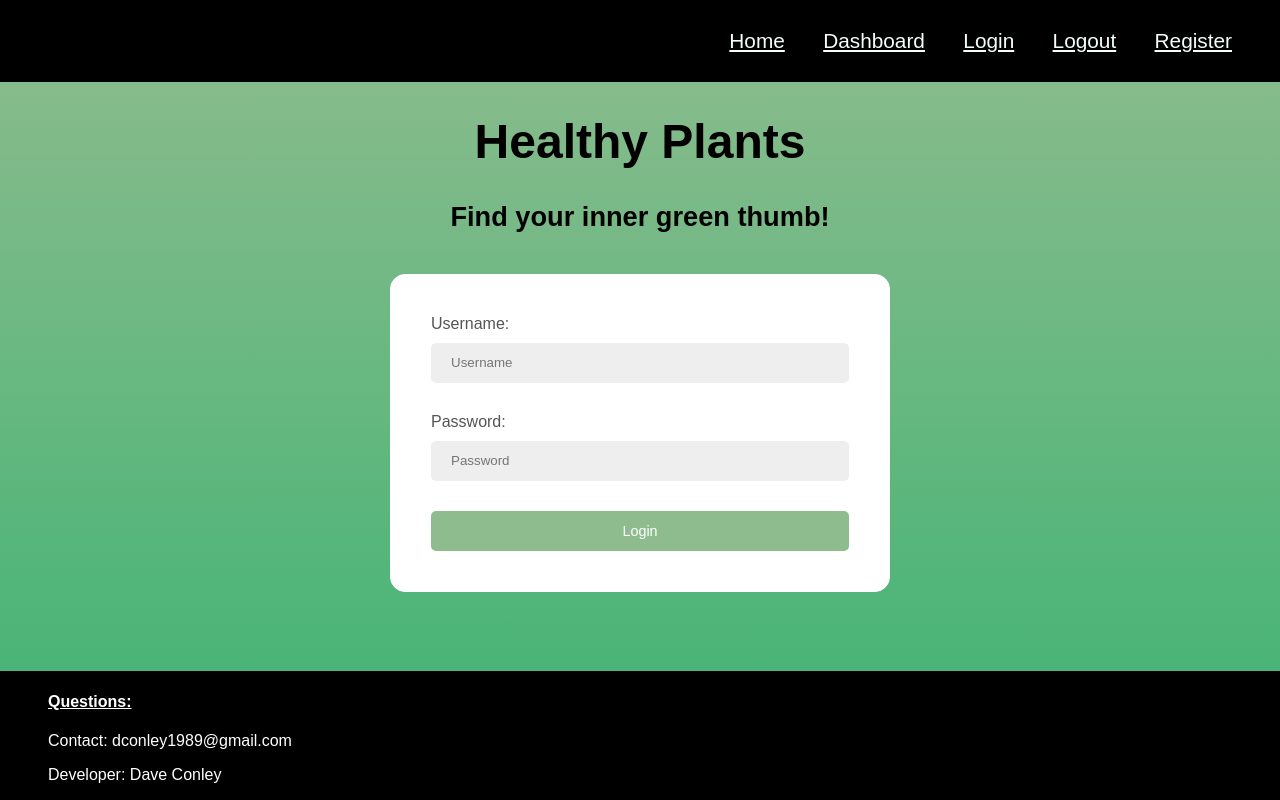
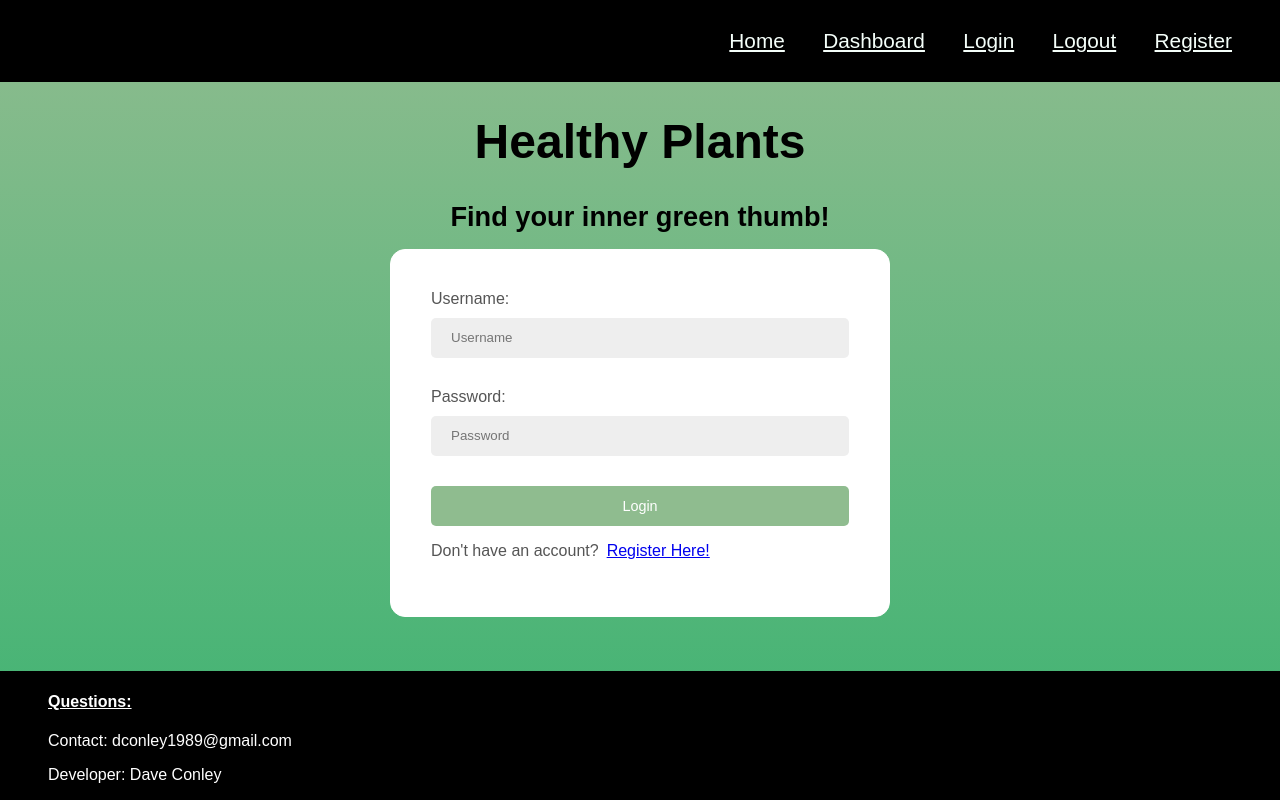
Before and after one commit to dconley1212/unit4buildweekproject, a React (Create React App) app in the folder client/: page / in a window 1280 px wide. Built offline with nearby package versions, Linux system fonts and the light colour scheme.

Commit message:
added some more design and structure to the login component so that the login component has a more obvious way to register if you do not have an account

```diff
--- a/client/src/Components/App.js
+++ b/client/src/Components/App.js
@@ -1,5 +1,5 @@
 import React from "react";
-import { Route, Link, Switch } from "react-router-dom";
+import { Route, Link, Switch, NavLink } from "react-router-dom";
 import Login from "./Login";
 import Dashboard from "./Dashboard";
 import Register from "./Register";
@@ -11,7 +11,7 @@ import PrivateRoute from "./PrivateRoute";
 // Things to contribute before deploying, the last one I could deploy first and add it later
 //1. Add a footer to each web page
 //2. Update styling so you have the correct units to make it responsive and look better
-//3.Footer should link to contact page and about page
+//3. Footer should link to contact page and about page
 //4. Figure out reminder capability/ adding a picture to the backend and how to send a reminder
 
 const GlobalStyle = createGlobalStyle`
--- a/client/src/Components/Login.js
+++ b/client/src/Components/Login.js
@@ -1,5 +1,5 @@
 import React, { useState } from "react";
-import { useHistory } from "react-router-dom";
+import { useHistory, Link } from "react-router-dom";
 import axios from "axios";
 import styled, { css } from "styled-components";
 import getPayloadData from "../utils/tokenPayload";
@@ -60,6 +60,14 @@ const StyledError = styled.p`
   margin: 10px 0px;
   font-size: 14px;
   color: #dc143c;
+`;
+
+const StyledRegisterDiv = styled.div`
+  display: flex;
+`;
+
+const StyledRegisterLink = styled(Link)`
+  margin: 1rem 0.5rem;
 `;
 
 const Login = () => {
@@ -133,6 +141,12 @@ const Login = () => {
             <StyledError>{loginError.password}</StyledError>
           </label>
           <StyledButton>Login</StyledButton>
+          <StyledRegisterDiv>
+            <p>Don't have an account?</p>{" "}
+            <StyledRegisterLink to="/register">
+              Register Here!
+            </StyledRegisterLink>
+          </StyledRegisterDiv>
         </StyledForm>
       </StyledFormWrapper>
     </div>
```
